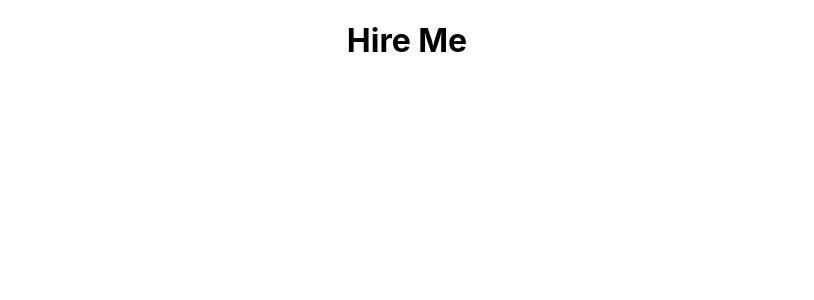
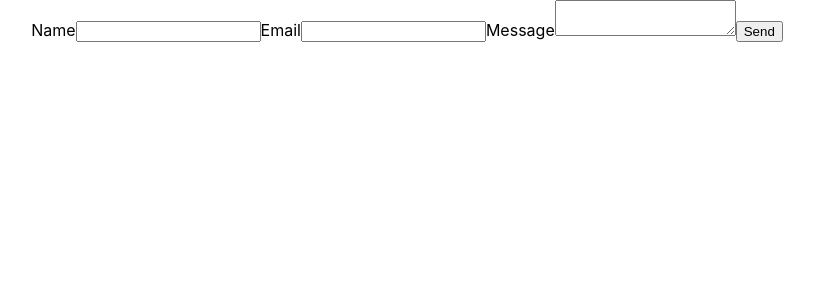
Before and after one commit to Aktonen/akutolonendotcom, a React (Create React App) app: page /HireMe in a window 1280 px wide. Shown: the top 300 px of the page, without its empty margins (233-1047 px from the left). Built offline with nearby package versions, Linux system fonts and the light colour scheme.

Commit message:
Hire me page idea laid out. The EmailJs service works. The form need to be worked on.

```diff
--- a/src/Pages/HireMe.jsx
+++ b/src/Pages/HireMe.jsx
@@ -1,8 +1,35 @@
+import React, { useRef } from 'react';
+import emailjs from 'emailjs-com';
+
+// Email Service credentials
+import { serviceId, templateId, publicKey } from '../emailService';
+
 function HireMe() {
+  const form = useRef();
+
+  const sendEmail = (e) => {
+    e.preventDefault();
+
+    emailjs.sendForm(serviceId, templateId, form.current, publicKey)
+      .then((result) => {
+        console.log(result.text);
+        alert('Message sent successfully!');
+      }, (error) => {
+        console.log(error.text);
+        alert('Failed to send message, please try again.');
+      });
+  };
+
   return (
-    <div>
-      <h1>Hire Me</h1>
-    </div>
+    <form ref={form} onSubmit={sendEmail}>
+      <label>Name</label>
+      <input type="text" name="from_name" required />
+      <label>Email</label>
+      <input type="email" name="from_email" required />
+      <label>Message</label>
+      <textarea name="message" required />
+      <button type="submit">Send</button>
+    </form>
   );
 }
 
```
Also changed, not shown: src/Styles/HireMe.css (added).
